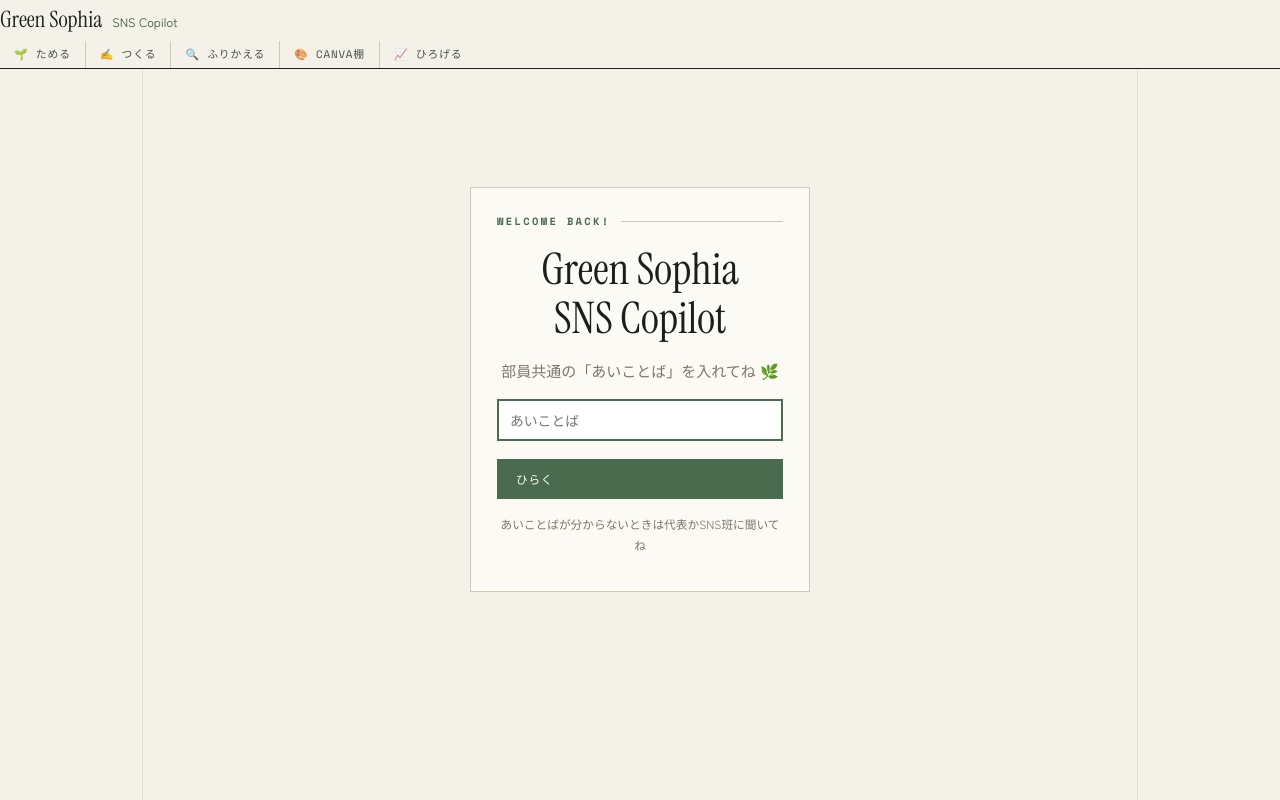
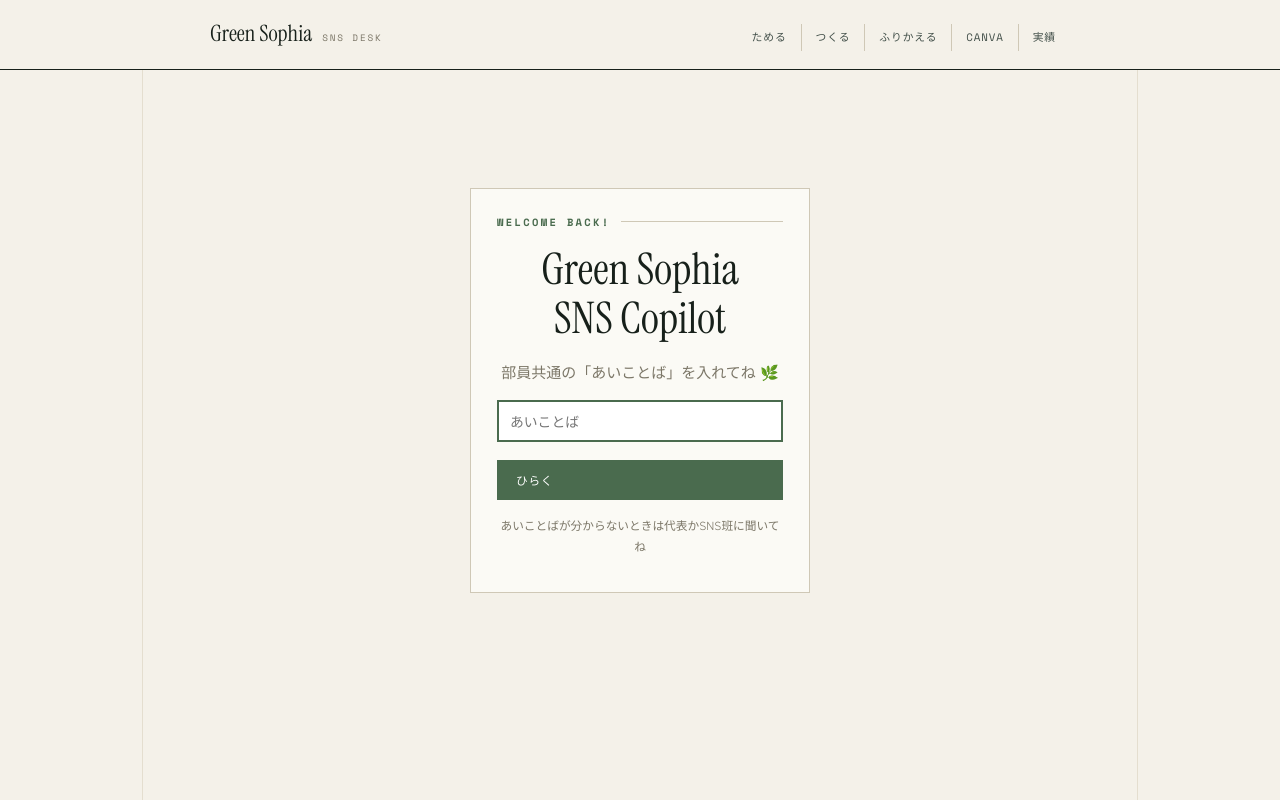
Before and after one commit to GreenSophia/GS-2, a Next.js app: page /login in a window 1280 px wide. Built offline with nearby package versions, Linux system fonts and the light colour scheme.

Commit message:
Update site title and navigation structure

```diff
--- a/app/layout.tsx
+++ b/app/layout.tsx
@@ -2,7 +2,7 @@ import './globals.css';
 import type { Metadata } from 'next';
 
 export const metadata: Metadata = {
-  title: 'Green Sophia SNS Copilot',
+  title: 'Green Sophia — SNS Copilot',
   description: 'Learn with us, act with Green Sophia, inspire others.',
 };
 
@@ -11,18 +11,19 @@ export default function RootLayout({ children }: { children: React.ReactNode })
     <html lang="ja">
       <body>
         <header className="site-header">
-          <a href="/" className="brand">
-            <span className="logo-script">Green Sophia</span>
-            <span style={{ fontSize: '.82rem' }}>SNS Copilot</span>
-          </a>
-          <nav className="nav" aria-label="メイン">
-            {/* 理念そのままの3ブロック: Learn=ためる / Act=つくる / Inspire=ひろげる */}
-            <a href="/stocks">🌱 ためる</a>
-            <a href="/prompts/post">✍️ つくる</a>
-            <a href="/prompts/analysis">🔍 ふりかえる</a>
-            <a href="/portal">🎨 Canva棚</a>
-            <a href="/metrics">📈 ひろげる</a>
-          </nav>
+          <div className="inner">
+            <a href="/" className="brand">
+              <span className="logo-script">Green Sophia</span>
+              <span className="kicker">SNS Desk</span>
+            </a>
+            <nav className="nav" aria-label="メイン">
+              <a href="/stocks">ためる</a>
+              <a href="/prompts/post">つくる</a>
+              <a href="/prompts/analysis">ふりかえる</a>
+              <a href="/portal">Canva</a>
+              <a href="/metrics">実績</a>
+            </nav>
+          </div>
         </header>
         {children}
       </body>
```
